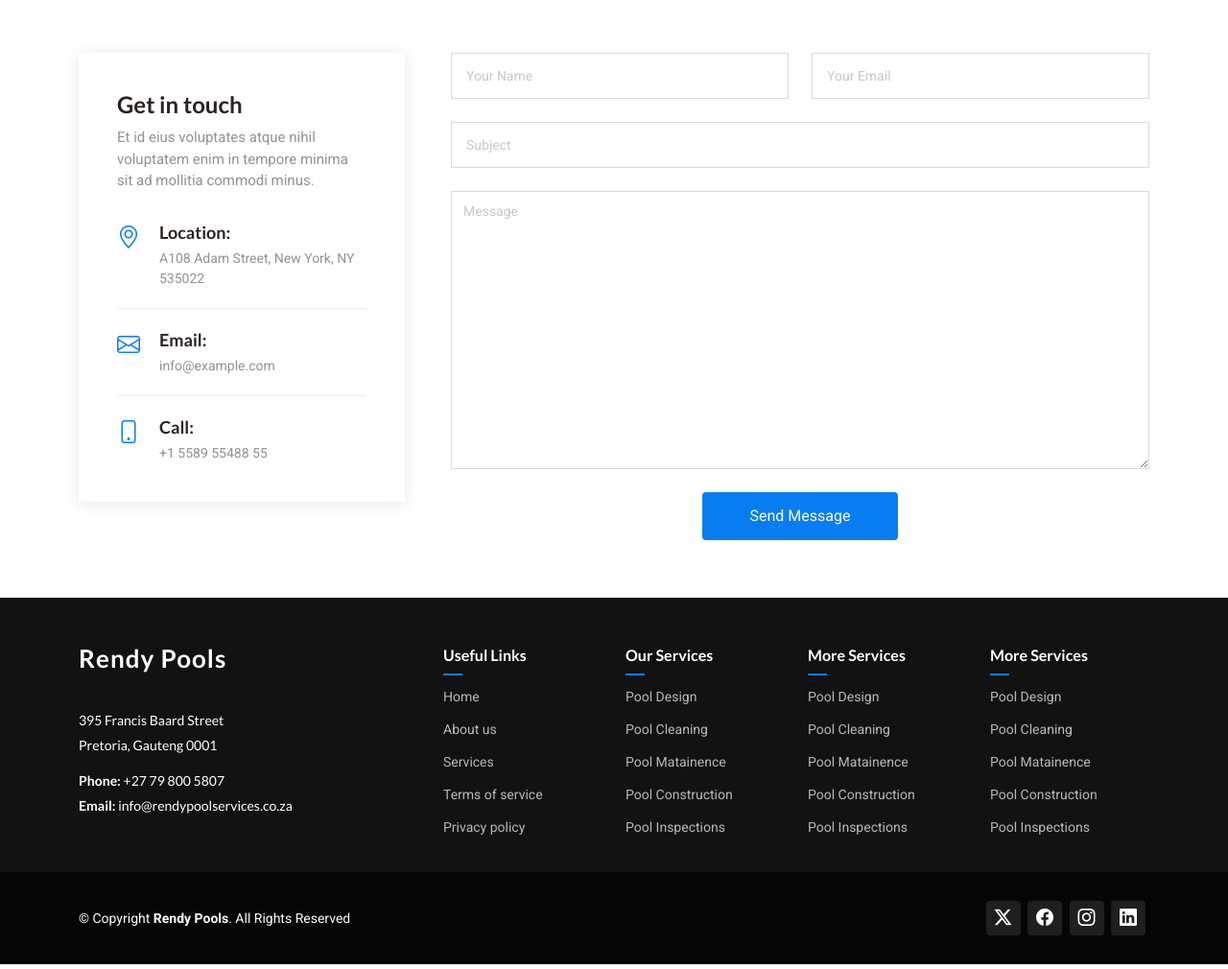
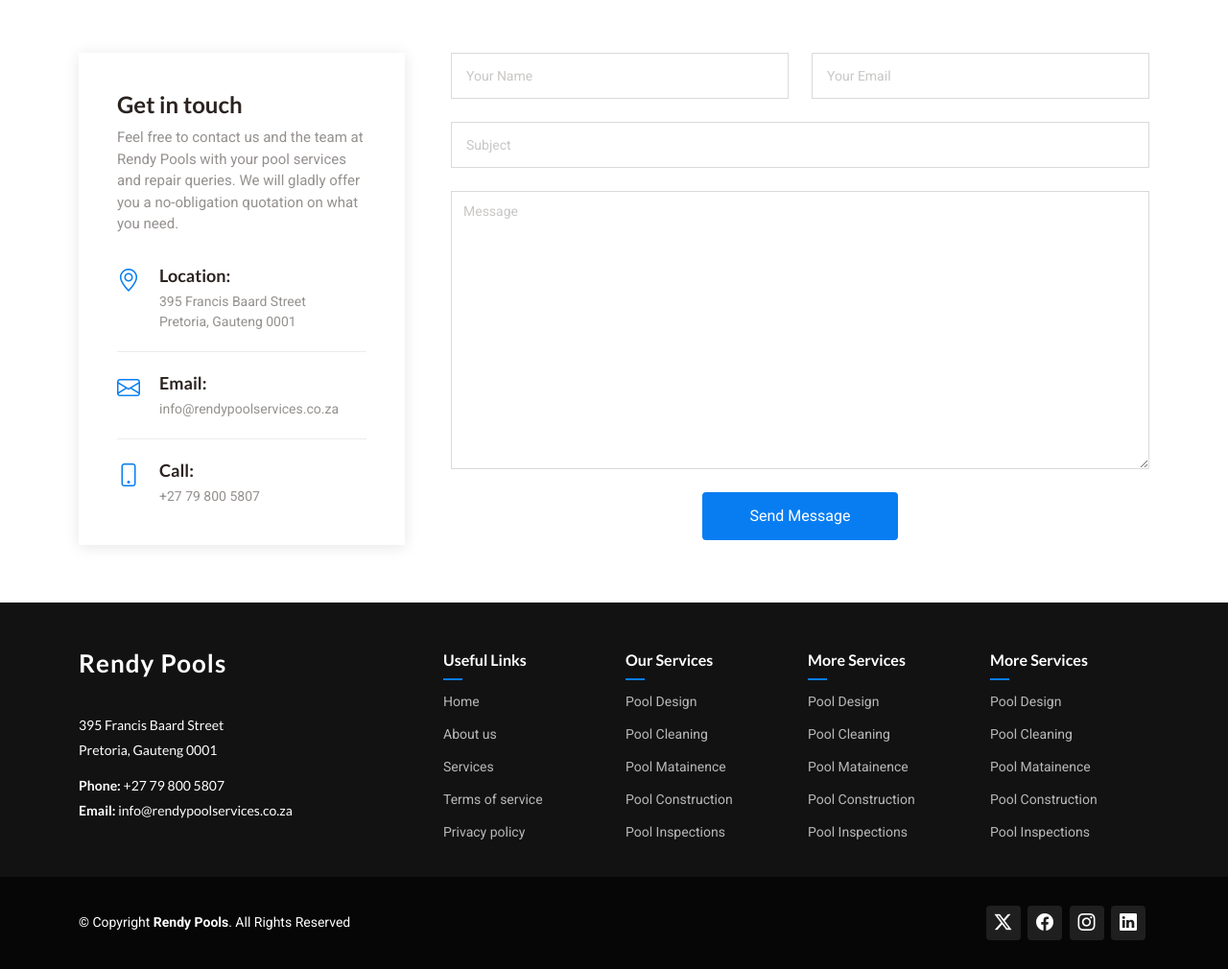
Before and after one commit to Carrington-dev/rendypoolservices, a PHP site: page /contact.php in a window 1280 px wide. Shown: the part 654-1664 px from the top of the page at 96% size. Run offline with PHP 8.4, Linux system fonts and the light colour scheme.

Commit message:
Added Contact v24

```diff
--- a/contact.php
+++ b/contact.php
@@ -69,13 +69,13 @@
 
             <div class="info">
               <h3>Get in touch</h3>
-              <p>Et id eius voluptates atque nihil voluptatem enim in tempore minima sit ad mollitia commodi minus.</p>
+              <p>Feel free to contact us and the team at <?php echo "$company"; ?> with your pool services and repair queries. We will gladly offer you a no-obligation quotation on what you need.</p>
 
               <div class="info-item d-flex">
                 <i class="bi bi-geo-alt flex-shrink-0"></i>
                 <div>
                   <h4>Location:</h4>
-                  <p>A108 Adam Street, New York, NY 535022</p>
+                  <p><?php echo "$address"; ?></p>
                 </div>
               </div><!-- End Info Item -->
 
@@ -83,7 +83,7 @@
                 <i class="bi bi-envelope flex-shrink-0"></i>
                 <div>
                   <h4>Email:</h4>
-                  <p>info@example.com</p>
+                  <p><?php echo "$email"; ?></p>
                 </div>
               </div><!-- End Info Item -->
 
@@ -91,7 +91,7 @@
                 <i class="bi bi-phone flex-shrink-0"></i>
                 <div>
                   <h4>Call:</h4>
-                  <p>+1 5589 55488 55</p>
+                  <p><?php echo "$tel"; ?></p>
                 </div>
               </div><!-- End Info Item -->
 
```
